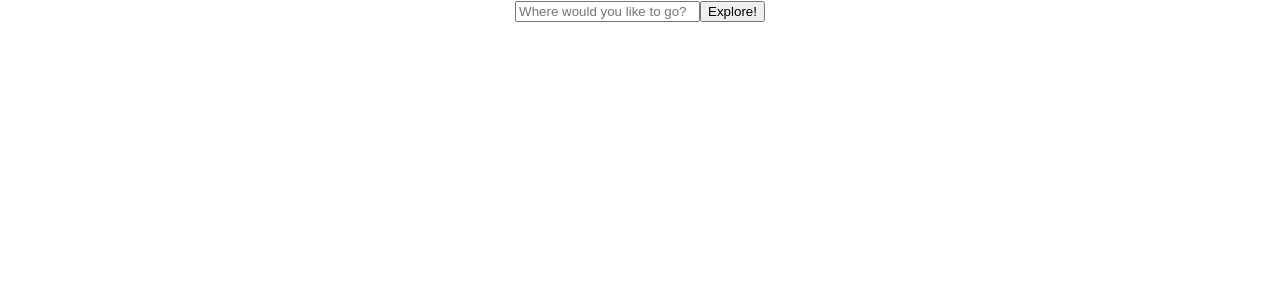
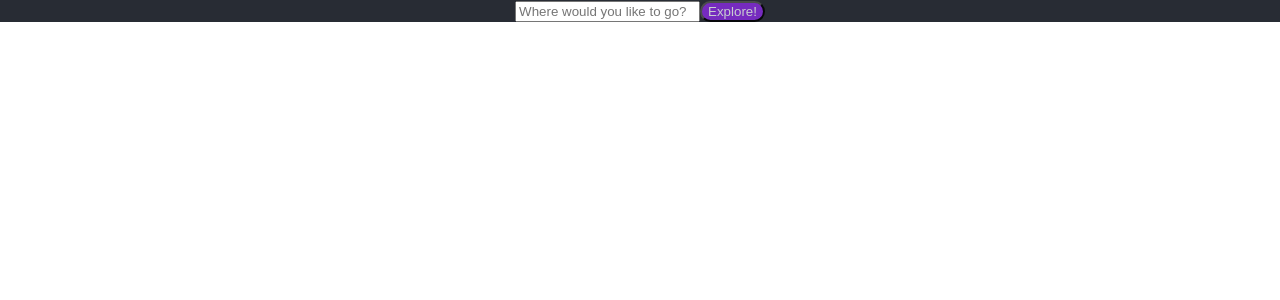
Before and after one commit to flowers-energy/city-explorer, a React (Create React App) app: page / in a window 1280 px wide. Shown: the top 300 px of the page. Built offline with nearby package versions, Linux system fonts and the light colour scheme.

Commit message:
map functioning

```diff
--- a/package.json
+++ b/package.json
@@ -7,7 +7,9 @@
     "@testing-library/react": "^12.1.4",
     "@testing-library/user-event": "^13.5.0",
     "axios": "^0.26.1",
+    "bootstrap": "^5.1.3",
     "react": "^17.0.2",
+    "react-bootstrap": "^2.2.1",
     "react-dom": "^17.0.2",
     "react-scripts": "5.0.0",
     "web-vitals": "^2.1.4"
--- a/src/App.css
+++ b/src/App.css
@@ -1,16 +1,22 @@
 .App {
   text-align: center;
+  background-color: #282c34;
+  color: rgb(241, 244, 247);
+  text-size-adjust: 24px;
+}
+.App button {
+  border-radius: 5em;
+  background-color: blueviolet;
+  color:rgb(241, 244, 247);
+  opacity: 80%;
+
 }
 
-.App-logo {
-  height: 40vmin;
-  pointer-events: none;
-}
+button:hover {
+  opacity: 100%;
+  background-color: rgb(247, 4, 218);
 
-@media (prefers-reduced-motion: no-preference) {
-  .App-logo {
-    animation: App-logo-spin infinite 20s linear;
-  }
+
 }
 
 .App-header {
@@ -24,15 +30,6 @@
   color: white;
 }
 
-.App-link {
-  color: #61dafb;
+.App Image {
+  border-radius: 50%;
 }
-
-@keyframes App-logo-spin {
-  from {
-    transform: rotate(0deg);
-  }
-  to {
-    transform: rotate(360deg);
-  }
-}
--- a/src/App.js
+++ b/src/App.js
@@ -1,6 +1,7 @@
 import React from 'react';
 import './App.css';
 import axios from 'axios';
+import Image from 'react-bootstrap/Image';
 
 class App extends React.Component {
   constructor(props) {
@@ -13,13 +14,16 @@ class App extends React.Component {
     }
   }
 
-  goHere = async () => {
+  goHere = async event => {
+    event.preventDefault()
     const url = `https://us1.locationiq.com/v1/search.php?key=${process.env.REACT_APP_LOCATIONIQ_KEY}&q=${this.state.searchQuery}&format=json`
     const hereResponse = await axios.get(url);
     console.log(hereResponse.data[0]);
-    this.setState({city_name: hereResponse.data[0].display_name});
-    this.setState({lat: hereResponse.data[0].lat});
-    this.setState({lon: hereResponse.data[0].lon});
+    this.setState({
+      city_name: hereResponse.data[0].display_name,lat:hereResponse.data[0].lat,
+      lon: hereResponse.data[0].lon
+    });
+
 
   }
 
@@ -33,11 +37,15 @@ class App extends React.Component {
         <h2>Discover {this.state.city_name}</h2>
         }
         {this.state.lat &&
-        <h3>{this.state.lat}</h3>
+          <>
+            <h3>{this.state.lat}</h3>
+            <h3>{this.state.lon}</h3>
+            <Image src={`https://maps.locationiq.com/v3/staticmap?key=${process.env.REACT_APP_LOCATIONIQ_KEY}&zoom=11&center=${this.state.lat},${this.state.lon}&width=200px&height=200px` }/>
+          </>
         }
-        {this.state.lon &&
-        <h3>{this.state.lon}</h3>
-        }
+
+
+
       </div>
     );
   }
```
Also changed, not shown: src/Footer.js (added), 1 other file (tests, documents, lock files or other folders).
